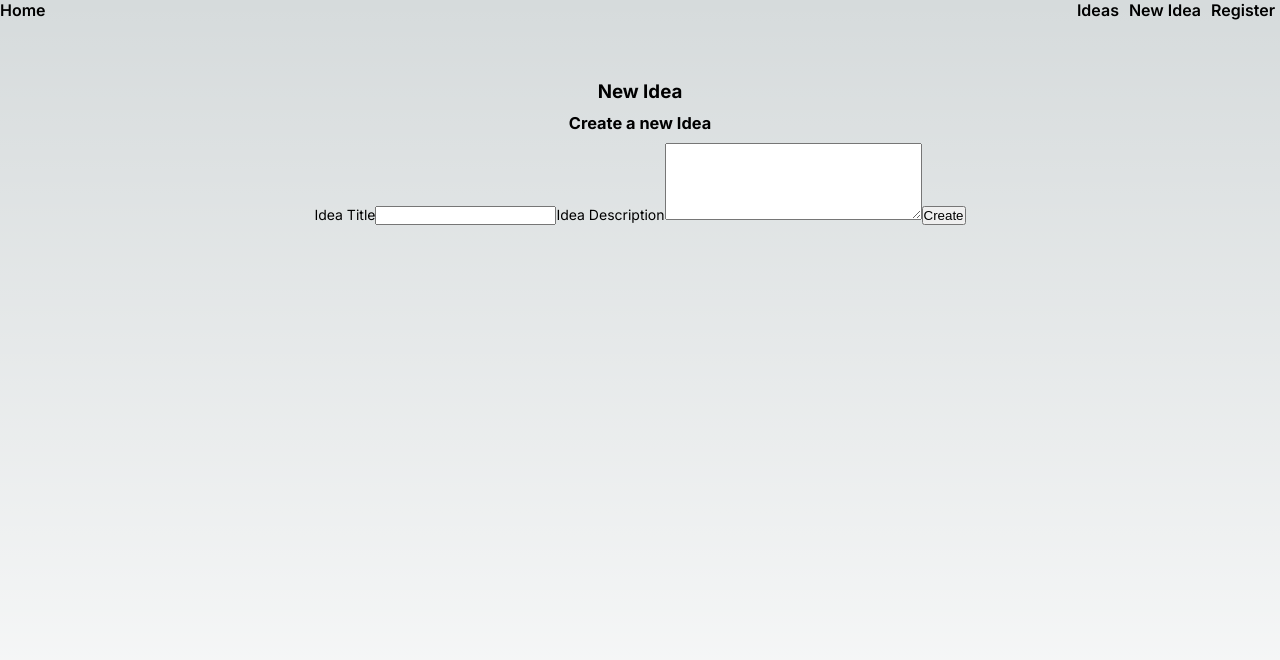
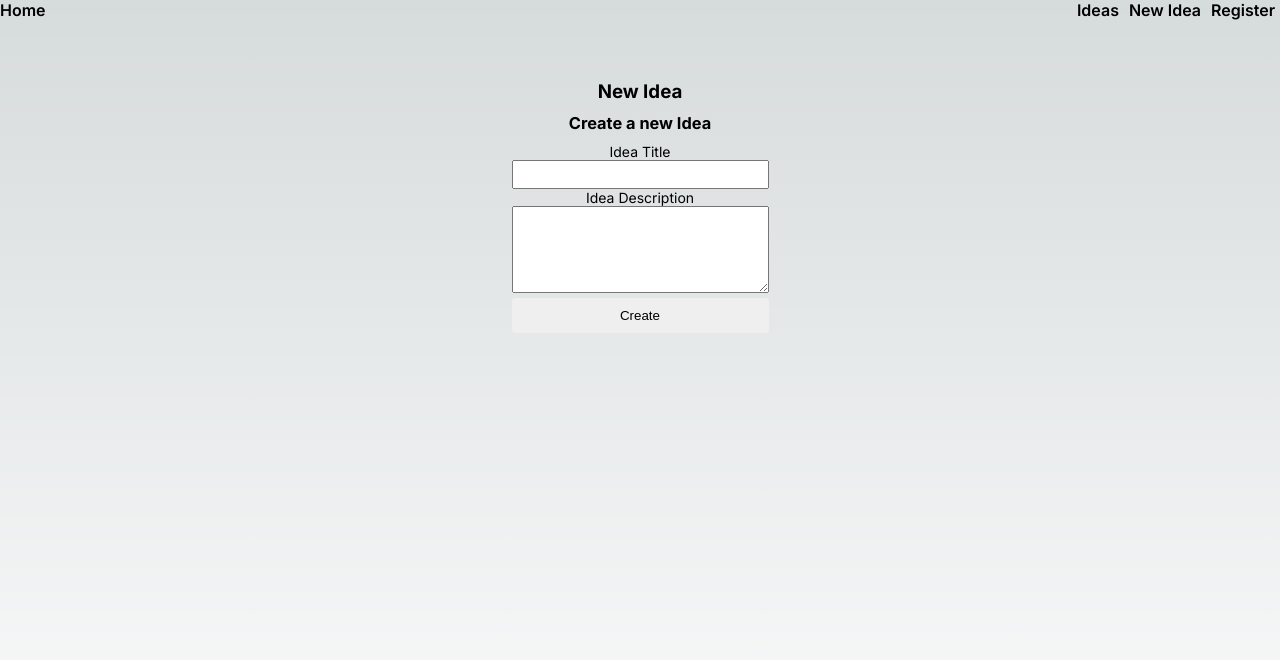
Before and after one commit to AmaurySemery/next_app_ideas, a Next.js app: page /newidea in a window 1280 px wide. Shown: the top 660 px of the page. Built offline with nearby package versions, Linux system fonts and the light colour scheme.

Commit message:
Fix className

```diff
--- a/app/components/Form.jsx
+++ b/app/components/Form.jsx
@@ -2,7 +2,7 @@ export default function Form({ formTitle }) {
     return (
         <div className="form-container">
             <h3 className='form-header'>{formTitle}</h3>
-            <form action="form">
+            <form className="form">
                 <label htmlFor="title">Idea Title</label>
                 <input type="text" id="title" />
 
```
